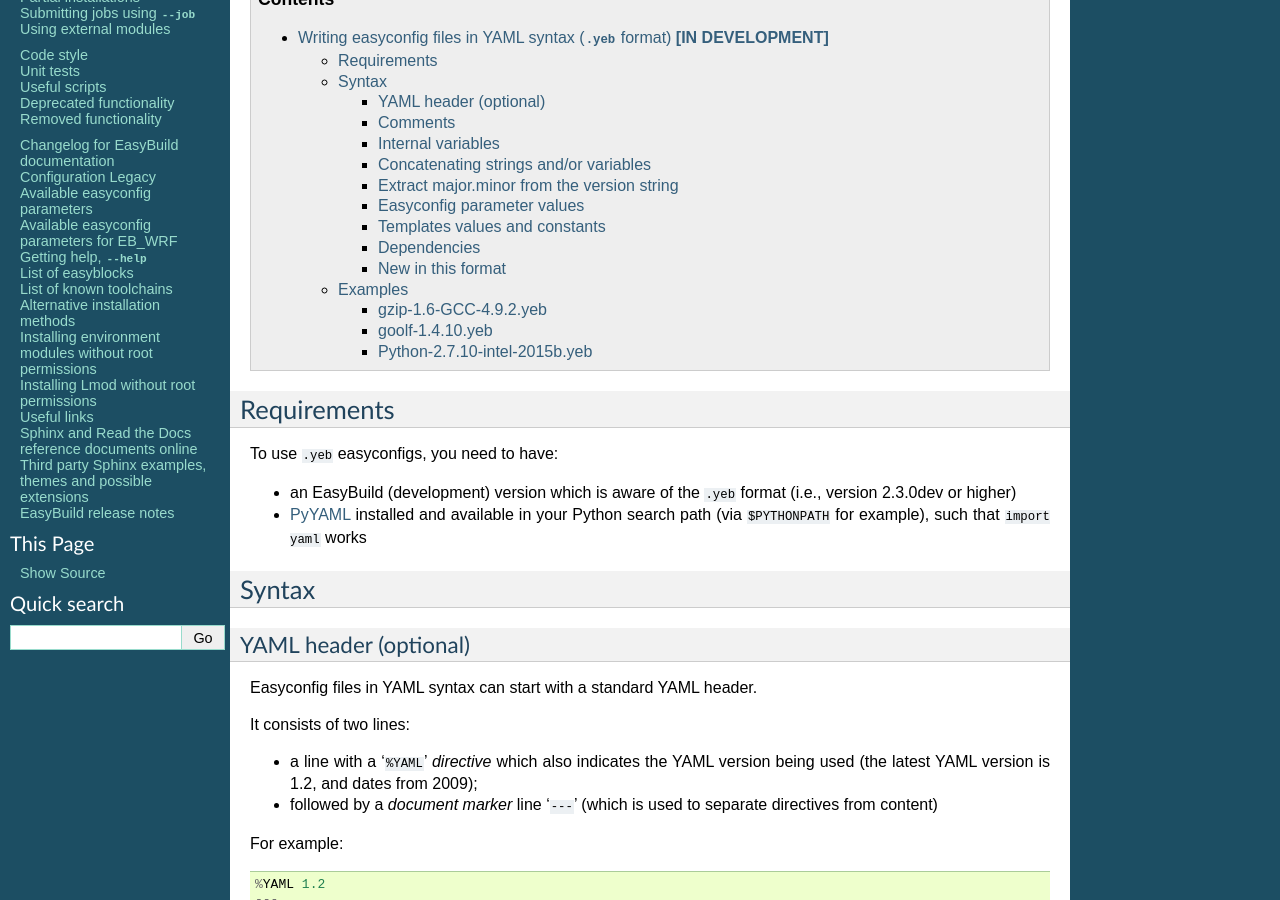
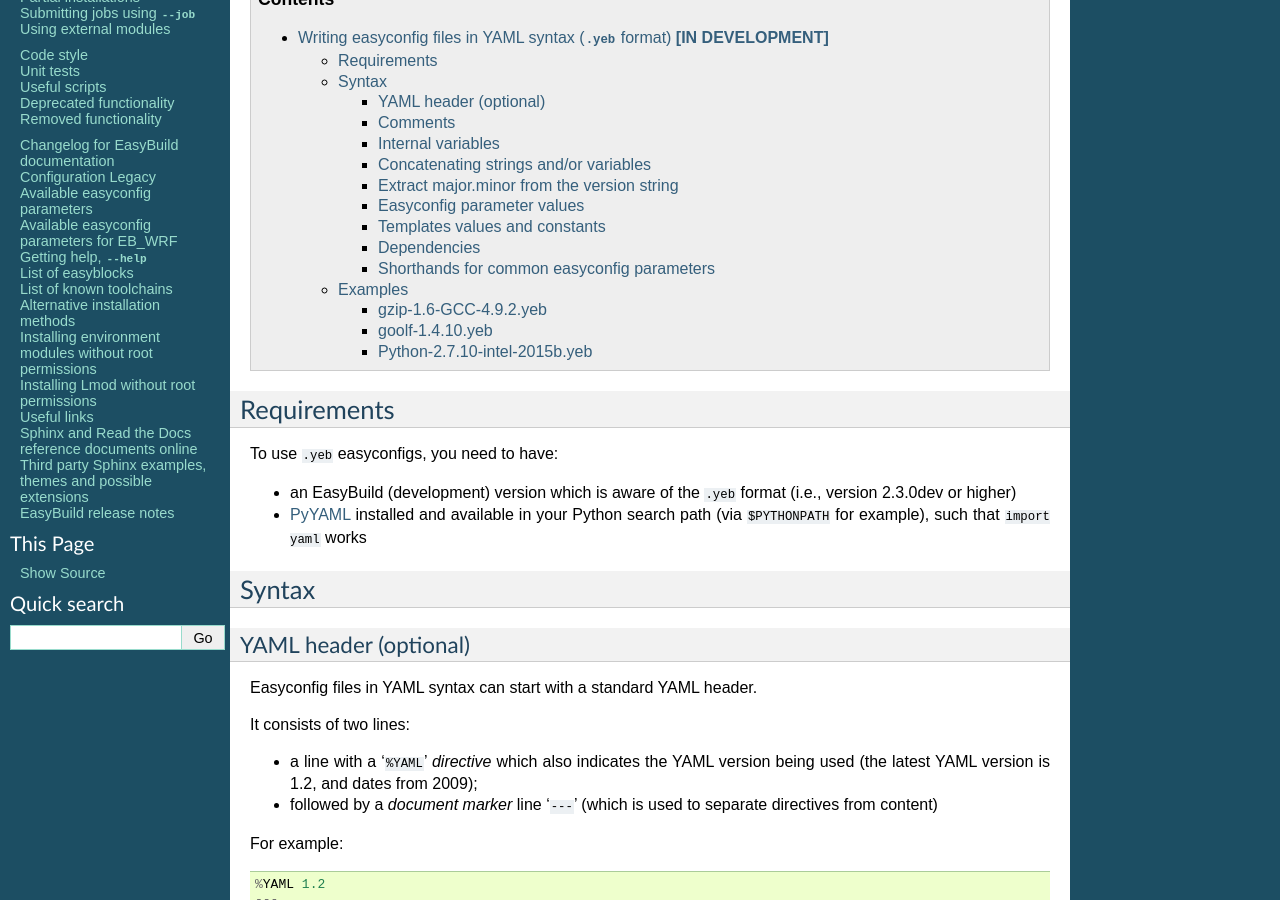
Before and after one commit to easybuilders/easybuild, a Sphinx documentation site: the page built from docs/Writing_yeb_easyconfig_files.rst, in a window 1280 px wide and 900 px high, scrolled down 389 px. Built offline with Sphinx 7.4.7, drawn with Linux system fonts in a browser that asks for light colours; some of the changed text lies outside the part shown.

Commit message:
better title

```diff
--- a/docs/Writing_yeb_easyconfig_files.rst
+++ b/docs/Writing_yeb_easyconfig_files.rst
@@ -297,8 +297,8 @@ For the full version of this easyconfig file, see the example ``.yeb`` easyconfi
 
 .. _easyconfig_yeb_format_new:
 
-New in this format
-~~~~~~~~~~~~~~~~~~
+Shorthands for common easyconfig parameters
+~~~~~~~~~~~~~~~~~~~~~~~~~~~~~~~~~~~~~~~~~~~
 
 Toolchain format
 ################
```
